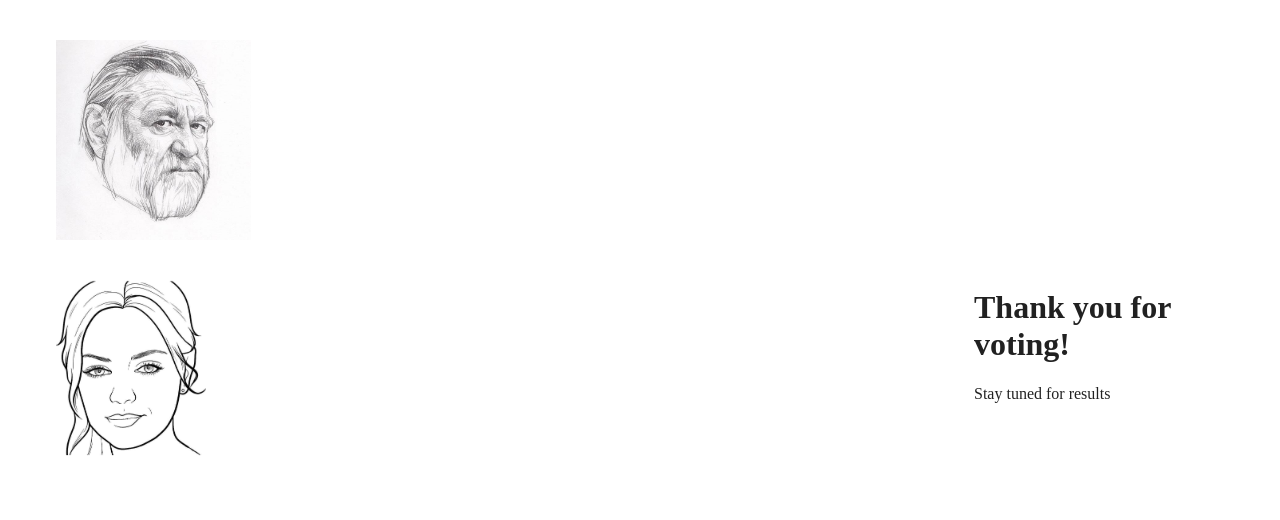
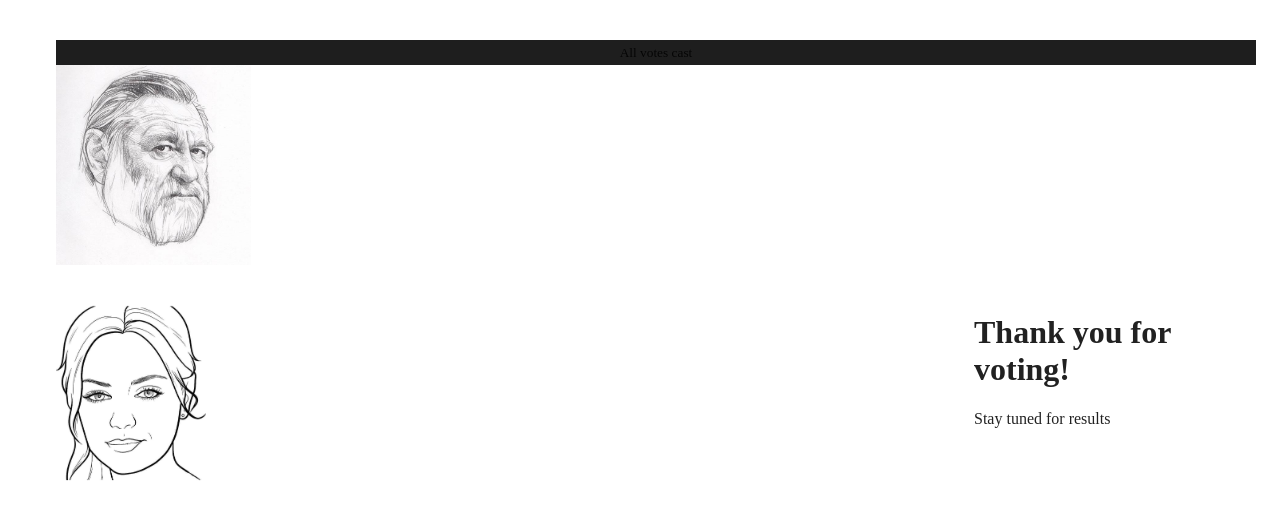
Before and after one commit to danmermel/tobiornottobi, a Nuxt app in the folder frontend/: page /thankyou in a window 1280 px wide. Shown: the top 520 px of the page. Built offline with nearby package versions, Linux system fonts and the light colour scheme.

Commit message:
tweaks to the progress bar
Signed-off-by: Daniel Mermelstein <danmermel@gmail.com>

```diff
--- a/frontend/app/pages/profile/[id].vue
+++ b/frontend/app/pages/profile/[id].vue
@@ -59,11 +59,11 @@ async function vote(v) {
 <template>
 <div class="pb-2">
   <v-progress-linear
-  :model-value="100/numberofprofiles*currentprofile"
+  :model-value="100/numberofprofiles*(currentprofile-1)"
   height="25"
   color="cyan"
   >
-  <small class="text-black">{{ currentprofile }}/{{ numberofprofiles }}</small>
+  <small class="text-black">{{ currentprofile -1}}/{{ numberofprofiles }} votes cast</small>
   </v-progress-linear>
 </div>
 
--- a/frontend/app/pages/thankyou.vue
+++ b/frontend/app/pages/thankyou.vue
@@ -1,6 +1,10 @@
 <template>
   <v-container>
-
+    <div class="pb-2">
+      <v-progress-linear model-value="100" height="25" color="cyan">
+        <small class="text-black">All votes cast</small>
+      </v-progress-linear>
+    </div>
     <v-row class="text-center">
       <v-col cols="6">
         <img src="/assets/miner.jpg" class="my-3" contain height="200" />
```
